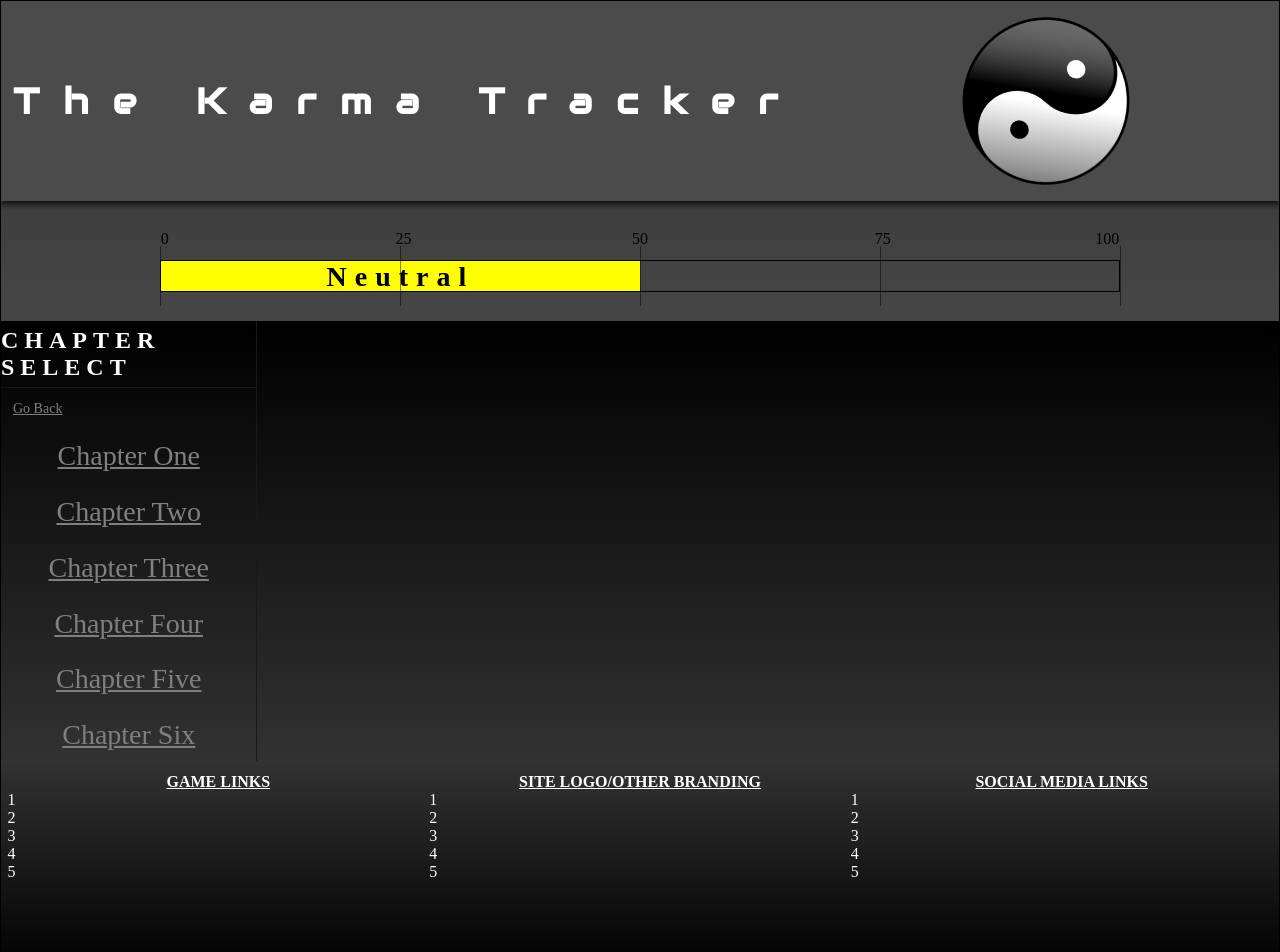
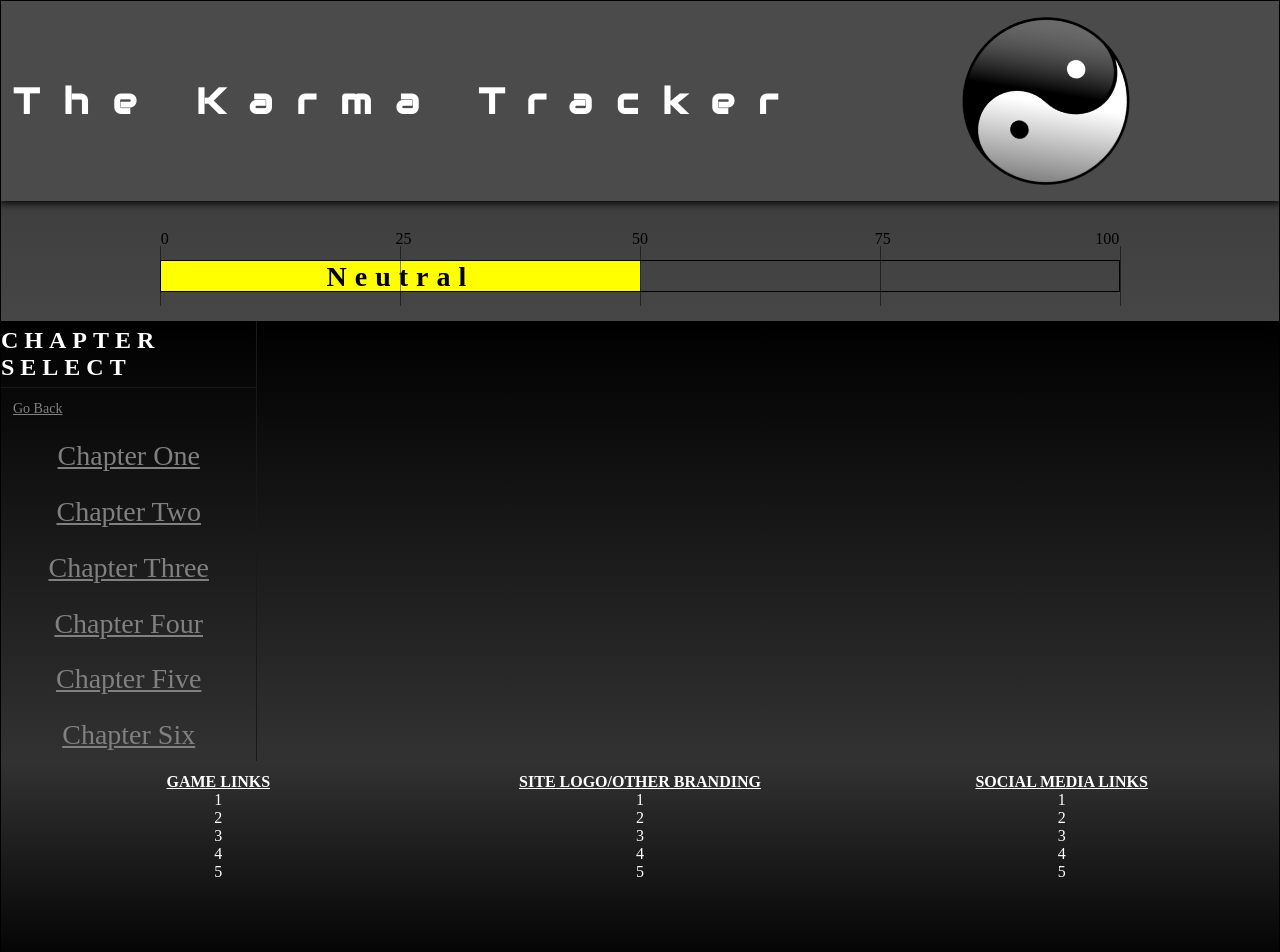
Before and after one commit to Yahzefi/Karma-Tracker-Application__React, a React (Create React App) app: page / in a window 1280 px wide. Shown: the top 952 px of the page. Built offline with nearby package versions, Linux system fonts and the light colour scheme.

Commit message:
Update App.css

```diff
--- a/src/App.css
+++ b/src/App.css
@@ -136,10 +136,7 @@
                     text-align: center;
                     align-self: center;
                 }
-                .item-name {
-                    text-align: center;
-                }
-                .item-location {
+                .item-name, .item-location {
                     text-align: center;
                 }
                 .act-check {
@@ -170,7 +167,7 @@
                 width: 100%;
                 margin-top: 5%;
                 text-align: center;
-
+                padding-bottom: 5%;
             }
             .sidebar-link {
                 color: grey;
@@ -205,6 +202,31 @@
             text-decoration: underline;
             text-align: center;
         }
+        .brand-cont {
+            display: flex;
+            align-items: center;
+            flex-direction: column;
+        }
+            .foot-logo {
+                width: 25%;
+            }
+        .gameLinks-cont {
+            display: flex;
+            align-content: center;
+            flex-direction: column;
+            text-align: center;
+        }
+            .gameLinks-cont > a {
+                color: white;
+            }
+        .contact-cont {
+            display: flex;
+            flex-direction: column;
+            align-items: center;
+        }
+            .contact-cont > a {
+                color: white;
+            }
     .modal-cont {
         display: none;
         position: fixed;
```
